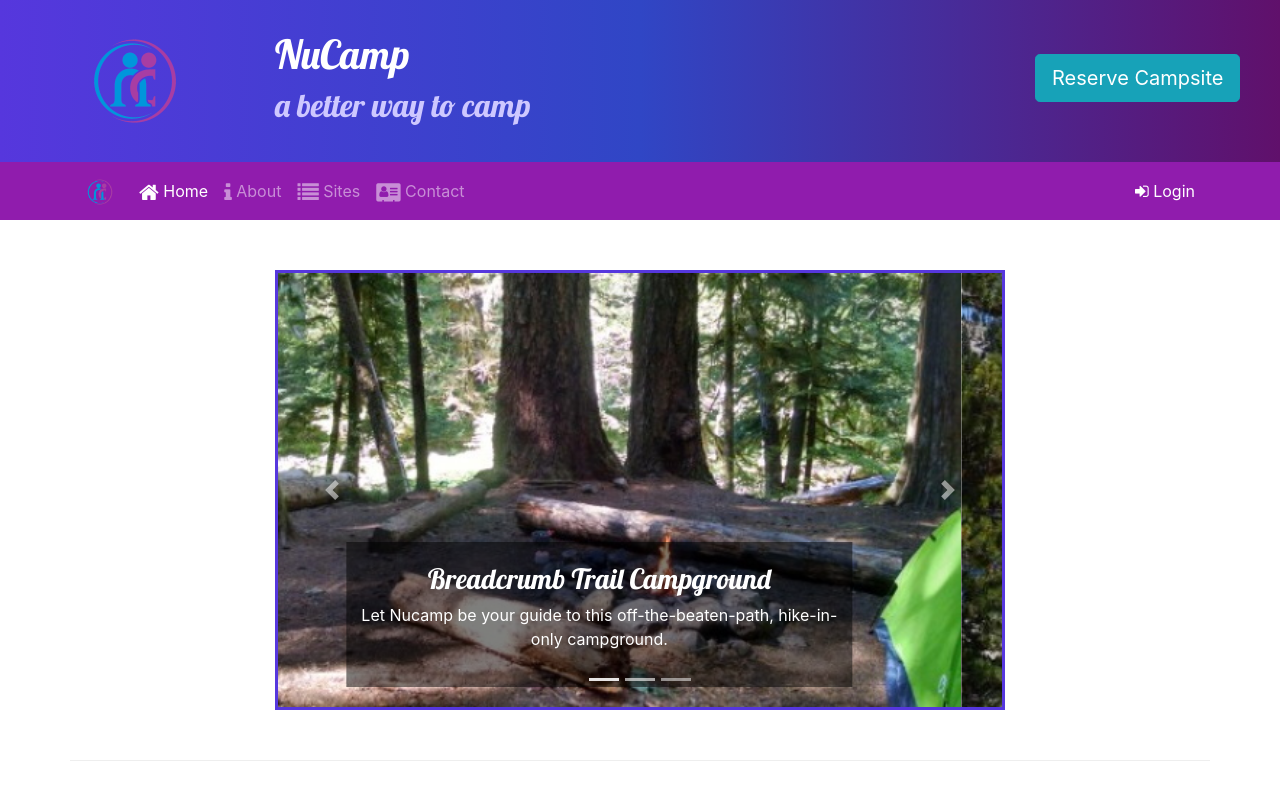
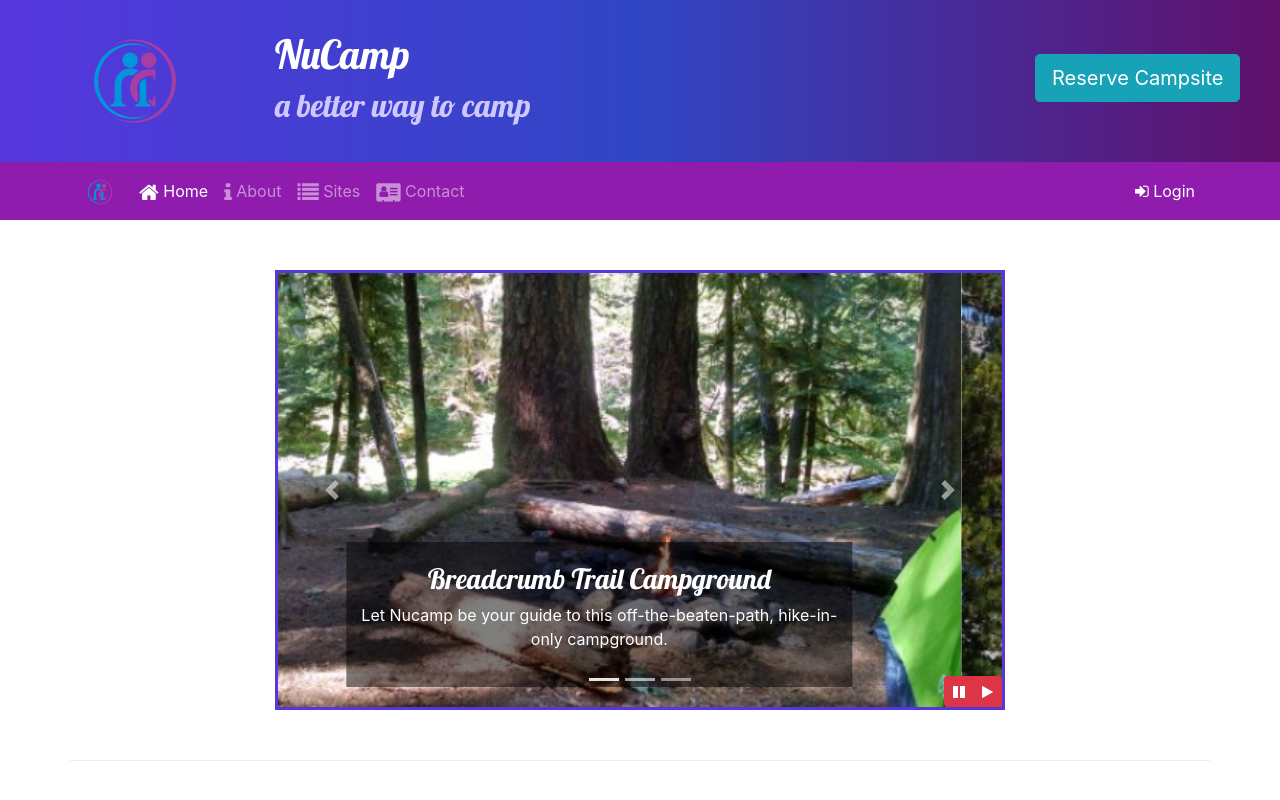
Before and after one commit to GuppyForLife/nuCampBootStrapWebsite, a website: page index.html in a window 1280 px wide. Shown: the top 800 px of the page. Drawn offline with nearby package versions, Linux system fonts and the light colour scheme.

Commit message:
Bootstrap and jQuery Part 1

```diff
--- a/css/styles.css
+++ b/css/styles.css
@@ -48,3 +48,10 @@ a, a:hover {
 .carousel {
     border: solid #5637dd;
 }
+
+#carouselButton {
+    position: absolute;
+    right: 0;
+    bottom: 0;
+    z-index: 100;
+}
--- a/index.html
+++ b/index.html
@@ -233,6 +233,14 @@
             <span class="carousel-control-next-icon"></span>
             <span class="sr-only">Next</span>
         </a>
+        <div class="btn-group" id="carouselButton">
+          <button class="btn btn-danger btn-sm" id="carouselPause">
+              <i class="fa fa-pause"></i>
+          </button>
+          <button class="btn btn-danger btn-sm" id="carouselPlay">
+              <i class="fa fa-play"></i>
+          </button>
+      </div>
         </div>
       </div>
     </div>
@@ -355,5 +363,16 @@
     <script src="node_modules/jquery/dist/jquery.slim.min.js"></script>
     <script src="node_modules/popper.js/dist/umd/popper.min.js"></script>
     <script src="node_modules/bootstrap/dist/js/bootstrap.min.js"></script>
+    <script>
+      $(function() {
+          $(".carousel").carousel( { interval: 2000, pause: false } );
+          $("#carouselPause").click(function(){
+              $(".carousel").carousel("pause");
+          });
+          $("#carouselPlay").click(function(){
+              $(".carousel").carousel("cycle");
+          });
+      });
+  </script>
   </body>
 </html>
```
